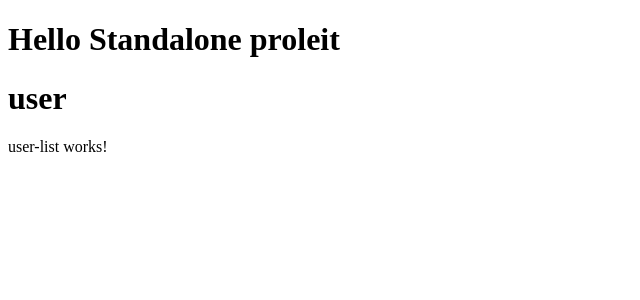
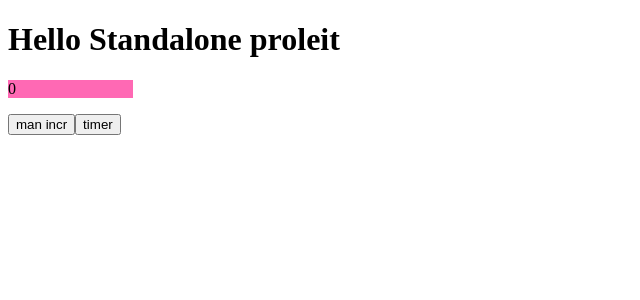
Before and after one commit to AbeleProleit/training-angular-ts, an Angular app: page / in a window 1280 px wide. Shown: the top 300 px of the page, without its empty margins (0-640 px from the left). Built offline with nearby package versions, Linux system fonts and the light colour scheme.

Commit message:
bindings and progressBar

```diff
--- a/src/app/app.component.html
+++ b/src/app/app.component.html
@@ -1,3 +1,4 @@
 <h1>Hello Standalone {{title}}</h1>
-<pl-user></pl-user>
+<!-- <pl-user></pl-user> -->
+<pl-progress-bar></pl-progress-bar>
 <router-outlet></router-outlet>
--- a/src/app/app.component.ts
+++ b/src/app/app.component.ts
@@ -2,11 +2,12 @@ import { Component } from '@angular/core';
 import { CommonModule } from '@angular/common';
 import { RouterOutlet } from '@angular/router';
 import { UserComponent } from './user/user.component';
+import { ProgressBarComponent } from './progress-bar/progress-bar.component';
 
 @Component({
   selector: 'pl-root',
   standalone: true,
-  imports: [CommonModule, RouterOutlet, UserComponent],
+  imports: [CommonModule, RouterOutlet, UserComponent, ProgressBarComponent],
   templateUrl: './app.component.html',
   styleUrl: './app.component.scss'
 })
--- /dev/null
+++ b/src/app/progress-bar/progress-bar.component.html
@@ -0,0 +1,6 @@
+<div>
+  <p [style.width.%]="progress">{{progress}}</p>
+</div>
+
+<button (click)="manualIncrement()">man incr</button>
+<button (click)="startTimer()">timer</button>
--- /dev/null
+++ b/src/app/progress-bar/progress-bar.component.scss
@@ -0,0 +1,7 @@
+p{
+  background-color: red;
+}
+div{
+  background-color: hotpink;
+  width: 125px;
+}
--- /dev/null
+++ b/src/app/progress-bar/progress-bar.component.ts
@@ -0,0 +1,47 @@
+import { Component } from '@angular/core';
+
+@Component({
+  selector: 'pl-progress-bar',
+  standalone: true,
+  imports: [],
+  templateUrl: './progress-bar.component.html',
+  styleUrl: './progress-bar.component.scss',
+})
+export class ProgressBarComponent {
+  private max: number = 100;
+  private counter: number = 0;
+  private incrementStep = 5;
+  private intervalId: number | undefined;
+
+  get progress(): number {
+    return this.counter;
+  }
+
+  private increment(): boolean {
+    let maxReached = false;
+    this.counter += this.incrementStep;
+    if (this.counter > this.max) {
+      this.counter = this.max;
+      maxReached = true;
+    }
+    return maxReached;
+  }
+
+  manualIncrement(): number {
+    this.increment();
+    return this.counter;
+  }
+
+  startTimer() {
+    if (this.intervalId) this.stopTimer();
+    this.intervalId = window.setInterval(() => {
+      if (this.increment()) this.stopTimer();
+    }, 300);
+  }
+  stopTimer() {
+    if (this.intervalId) {
+      window.clearInterval(this.intervalId);
+      this.intervalId = undefined;
+    }
+  }
+}
```
